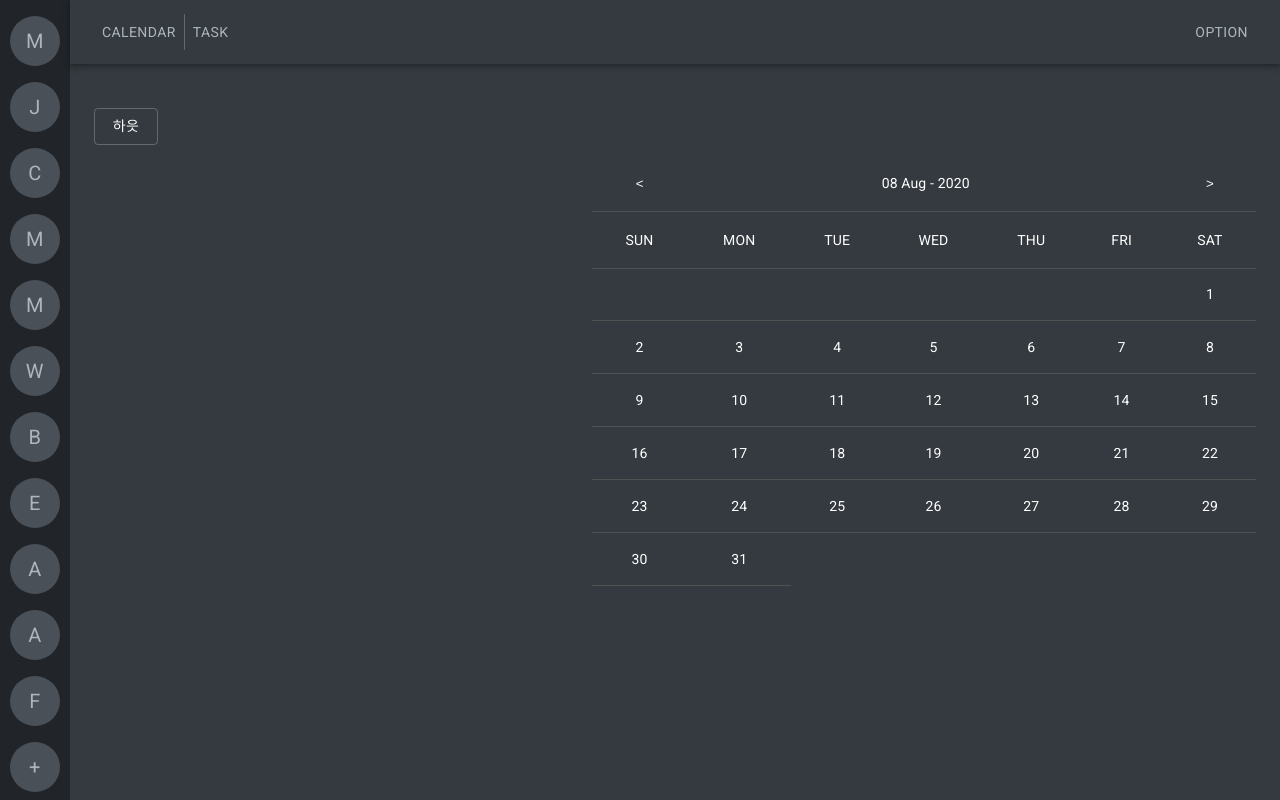
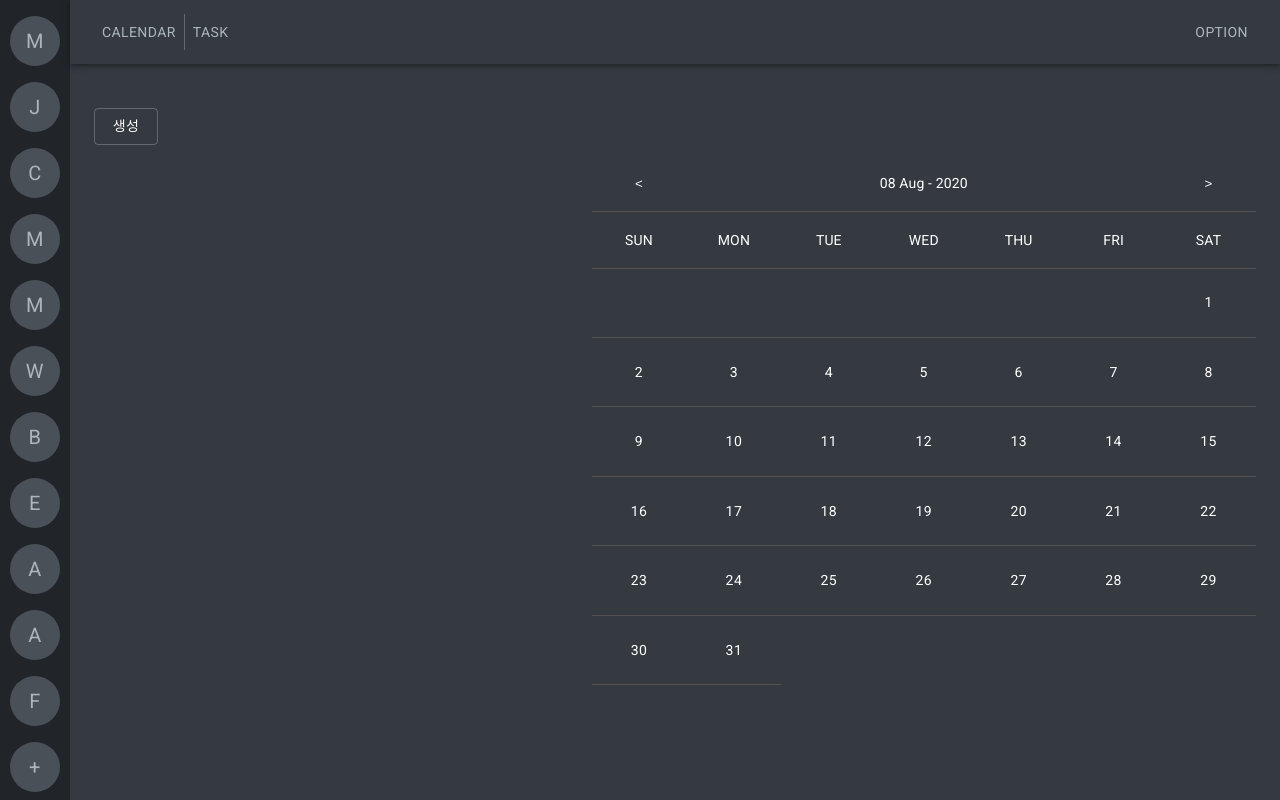
Before and after one commit to chanlendar/legacy-chanlendar-front, a React (Create React App) app in the folder front/: page / in a window 1280 px wide. Built offline with nearby package versions, Linux system fonts and the light colour scheme; the HTML template or start-up script is replaced by a standard one.

Commit message:
buttons with calendar

```diff
--- a/front/src/components/Contents.js
+++ b/front/src/components/Contents.js
@@ -53,7 +53,7 @@ function Contents() {
 					variant="outlined"
 					onClick={onClick}
 				>
-					하읏
+					생성
 				</Button>
 				<CalendarMode topic={topic} />
 			</Container>
@@ -72,7 +72,7 @@ function Contents() {
 						onChange={onChange}
 					/>
 				</form>
-				<div>
+				<div className={modalStyles.buttons}>
 					<Button variant="outlined" onClick={onCloseClick}>
 						X
 					</Button>
--- a/front/src/components/calendar/CalendarDays.js
+++ b/front/src/components/calendar/CalendarDays.js
@@ -1,22 +1,24 @@
 import React from "react";
 import { useSelector } from "react-redux";
-import { TableRow, TableCell } from "@material-ui/core";
+import { TableRow, TableCell, Button } from "@material-ui/core";
 import moment from "moment";
+import { useTableButtonStyles } from "../../styles";
 
 function CalendarDays() {
+	const buttonStyles = useTableButtonStyles();
 	const date = useSelector((state) => state.date);
-	const days = getDaysAllInOne(date);
+	const days = getDaysAllInOne(date, buttonStyles);
 
 	return <>{days}</>;
 }
 
-const getDaysAllInOne = (date) => {
+const getDaysAllInOne = (date, buttonStyles) => {
 	const firstDay = firstDayOfMonth(date);
 	const blanks = fillFirstDateOfMonth(firstDay);
-    const days = getDays(date.daysInMonth());
-    const totalDays = getTotalDays(blanks, days);
+	const days = getDays(date.daysInMonth(), buttonStyles);
+	const totalDays = getTotalDays(blanks, days);
 
-    return totalDays;
+	return totalDays;
 };
 
 const firstDayOfMonth = (dateObject) => {
@@ -34,13 +36,15 @@ const fillFirstDateOfMonth = (firstDay) => {
 	return blanks;
 };
 
-const getDays = (numberOfDays) => {
+const getDays = (numberOfDays, buttonStyles) => {
 	const days = Array(numberOfDays)
 		.fill("")
 		.map((_, i) => {
 			return (
 				<TableCell key={"days" + i} align="center">
-					{i + 1}
+					<Button classes={{ root: buttonStyles.root }}>
+						{i + 1}
+					</Button>
 				</TableCell>
 			);
 		});
--- a/front/src/styles/index.js
+++ b/front/src/styles/index.js
@@ -108,28 +108,18 @@ export const useModalStyles = makeStyles((theme) => ({
 		left: "50%",
 		transform: "translate(-50%, -50%)",
 	},
-	popup: {
-		// width: "600px",
-		// height: "337.5px",
-		// backgroundColor: "#343a40",
-		// color: "#f1f3f5",
-		// position: "absolute",
-		// top: "50%",
-		// left: "50%",
-		// transform: "translate(-50%, -50%)",
+	buttons: {
+		marginTop: "10px",
 	},
-	// form: {
-	// 	width: "90%",
-	// 	marginTop: "55px",
-	// 	margin: "auto",
-	// },
-	// buttons: {
-	// 	width: "90%",
-	// 	marginTop: "65px",
-	// 	margin: "auto",
-	// 	display: "flex",
-	// 	justifyContent: "space-between",
-	// },
+}));
+
+/**
+ * Table-Button Styles
+ */
+export const useTableButtonStyles = makeStyles((theme) => ({
+	root: {
+		minWidth: "0px",
+	}
 }));
 
 /**
```
